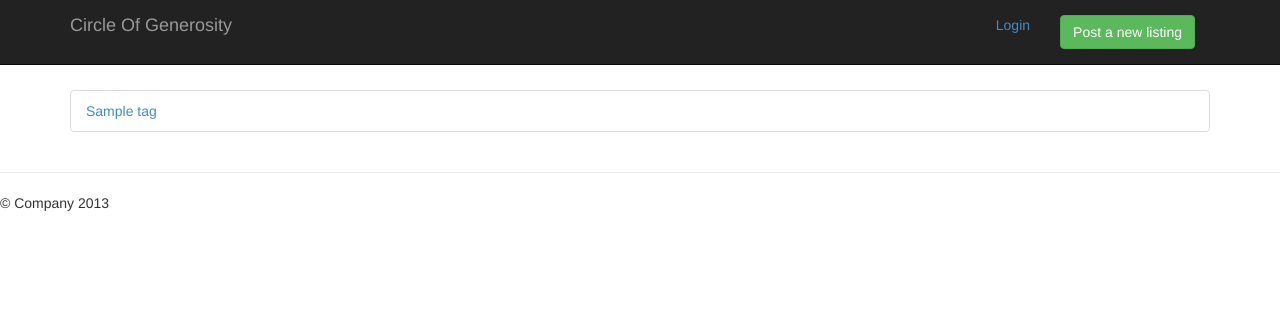
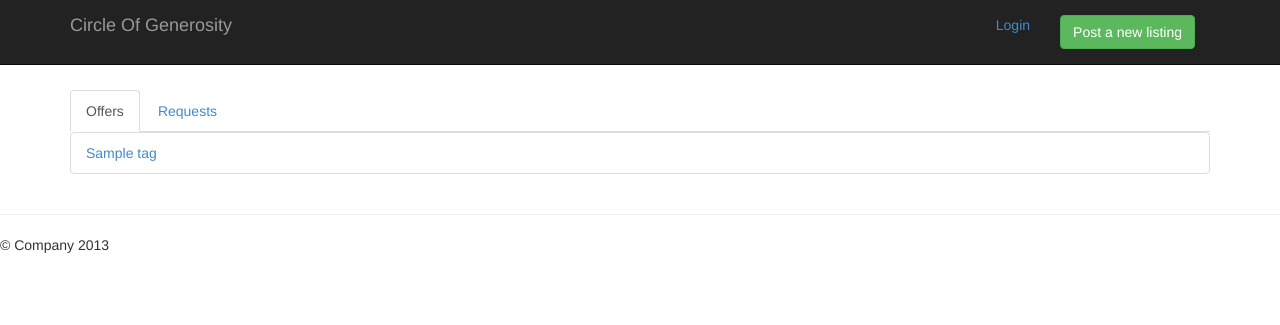
Before and after one commit to cashflow4me/CircleOfGenerosity, a Django app: page / in a window 1280 px wide. Shown: the top 325 px of the page. Run offline with Django 3.2, Linux system fonts and the light colour scheme; tables that the repository leaves empty hold one stand-in row (values such as "Sample post"); some libraries are stand-ins or nearby versions.

Commit message:
added tabs for offers/requests on homepage

```diff
--- a/listings/templates/home_page.html
+++ b/listings/templates/home_page.html
@@ -4,16 +4,46 @@
 
     <div class="row">
         <div class="col-md-12">
-            <ul class="list-group">
+            <ul class="nav nav-tabs" id="myTab">
+              <li class="active"><a href="#offers" data-toggle="tab">Offers</a></li>
+              <li><a href="#requests" data-toggle="tab">Requests</a></li>
+            </ul>
+
+            <div class="tab-content">
+              <div class="tab-pane active" id="offers">
+                <ul class="list-group">
                 {% for o in object_list %}
                   <li class="list-group-item">
                       <!--TODO: set correct url-->
-                      <a href="/listings/{{o.slug}}">
+                      <a href="/offers/tag/{{o.slug}}">
                           {{o.name}}
                       </a>
                   </li>
                 {% endfor %}
-            </ul>
+                </ul>
+
+              </div>
+              <div class="tab-pane" id="requests">
+                <ul class="list-group">
+                {% for o in object_list %}
+                  <li class="list-group-item">
+                      <!--TODO: set correct url-->
+                      <a href="/requests/tag/{{o.slug}}">
+                          {{o.name}}
+                      </a>
+                  </li>
+                {% endfor %}
+                </ul>
+
+
+              </div>
+            </div>
+
+            <script>
+              $(function () {
+                $('#myTab a:last').tab('show')
+              })
+            </script>
          </div>
      </div>
 
```
